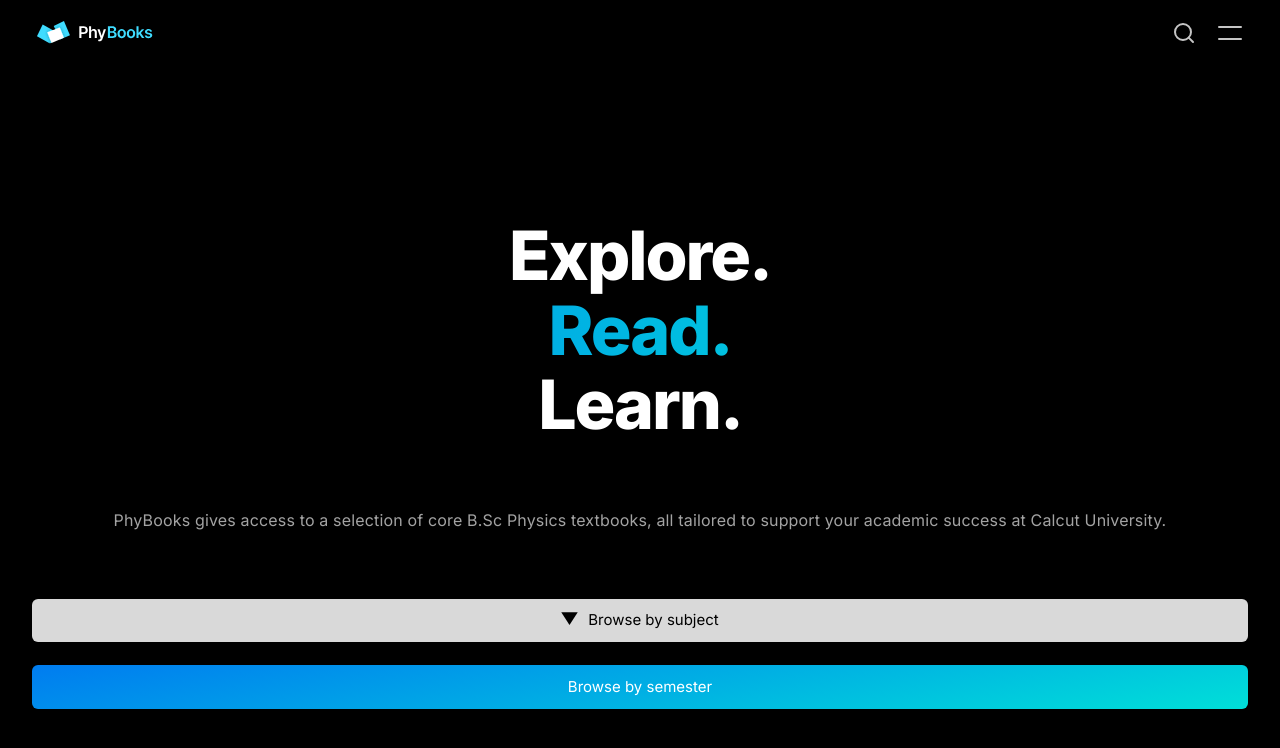
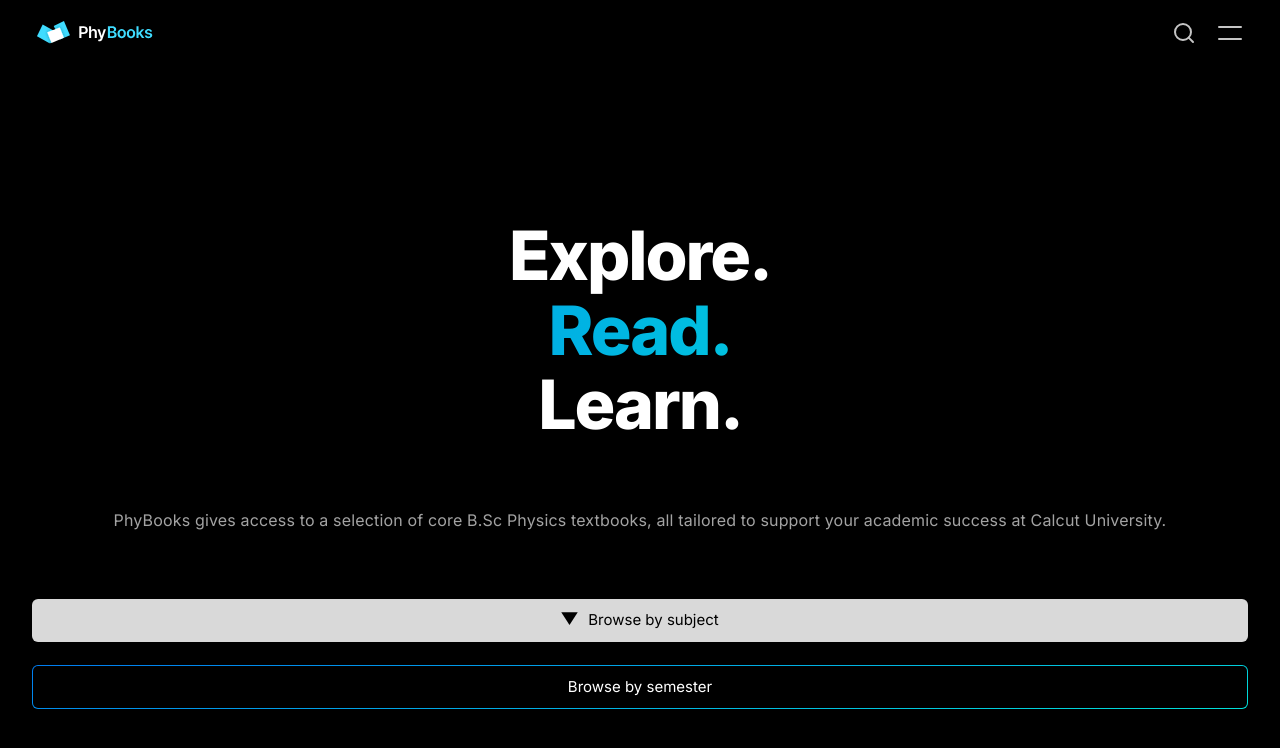
Before and after one commit to FarisPalayi/phybooks, a Next.js app: page / in a window 1280 px wide. Shown: the top 748 px of the page. Built offline with nearby package versions, Linux system fonts and the light colour scheme.

Commit message:
minor changes

```diff
--- a/src/app/styles/components/abstracts/_mixins.scss
+++ b/src/app/styles/abstracts/_mixins.scss
@@ -54,8 +54,8 @@
     right: 0;
     bottom: 0;
     left: 0;
-    margin: -($border-width); /* same as border width */
-    border-radius: inherit; /* inherit container box's radius */
+    margin: -($border-width);
+    border-radius: inherit;
     background: linear-gradient($grad-dir, $grad-color);
     z-index: -1;
   }
--- a/src/app/styles/components/Button.module.scss
+++ b/src/app/styles/components/Button.module.scss
@@ -1,4 +1,4 @@
-@use "./abstracts/" as *;
+@use "../abstracts/" as *;
 
 .btn {
   @include reset-button;
@@ -21,9 +21,7 @@
   }
 
   &.secondary {
-    background-color: white;
-    background-color: transparent;
-
+    background: black;
     @include border-grad;
   }
 }
--- a/src/app/styles/components/Header.module.scss
+++ b/src/app/styles/components/Header.module.scss
@@ -1,4 +1,4 @@
-@use "./abstracts" as *;
+@use "../abstracts" as *;
 
 .header {
   display: flex;
--- a/src/app/styles/components/Intro.module.scss
+++ b/src/app/styles/components/Intro.module.scss
@@ -1,4 +1,4 @@
-@use "./abstracts/" as *;
+@use "../abstracts/" as *;
 
 .intro {
   @include flex-column-center;
--- a/src/app/styles/components/Main.module.scss
+++ b/src/app/styles/components/Main.module.scss
@@ -1,4 +1,4 @@
-@use "./abstracts/" as *;
+@use "../abstracts/" as *;
 
 .main {
   margin: 0 rem(27);
--- a/src/app/styles/components/SemesterGrid.module.scss
+++ b/src/app/styles/components/SemesterGrid.module.scss
@@ -1 +1 @@
-@use "./abstracts/" as *;
+@use "../abstracts/" as *;
--- a/src/app/styles/global.scss
+++ b/src/app/styles/global.scss
@@ -1,4 +1,4 @@
-@use "./components/abstracts/" as *;
+@use "./abstracts/" as *;
 
 :root {
   --header-height: 66px; // update this value if necessary
```
Also changed, not shown: src/app/styles/abstracts/_functions.scss (renamed from src/app/styles/components/abstracts/_functions.scss), src/app/styles/abstracts/_index.scss (renamed from src/app/styles/components/abstracts/_index.scss), src/app/styles/abstracts/_variables.scss (renamed from src/app/styles/components/abstracts/_variables.scss).
